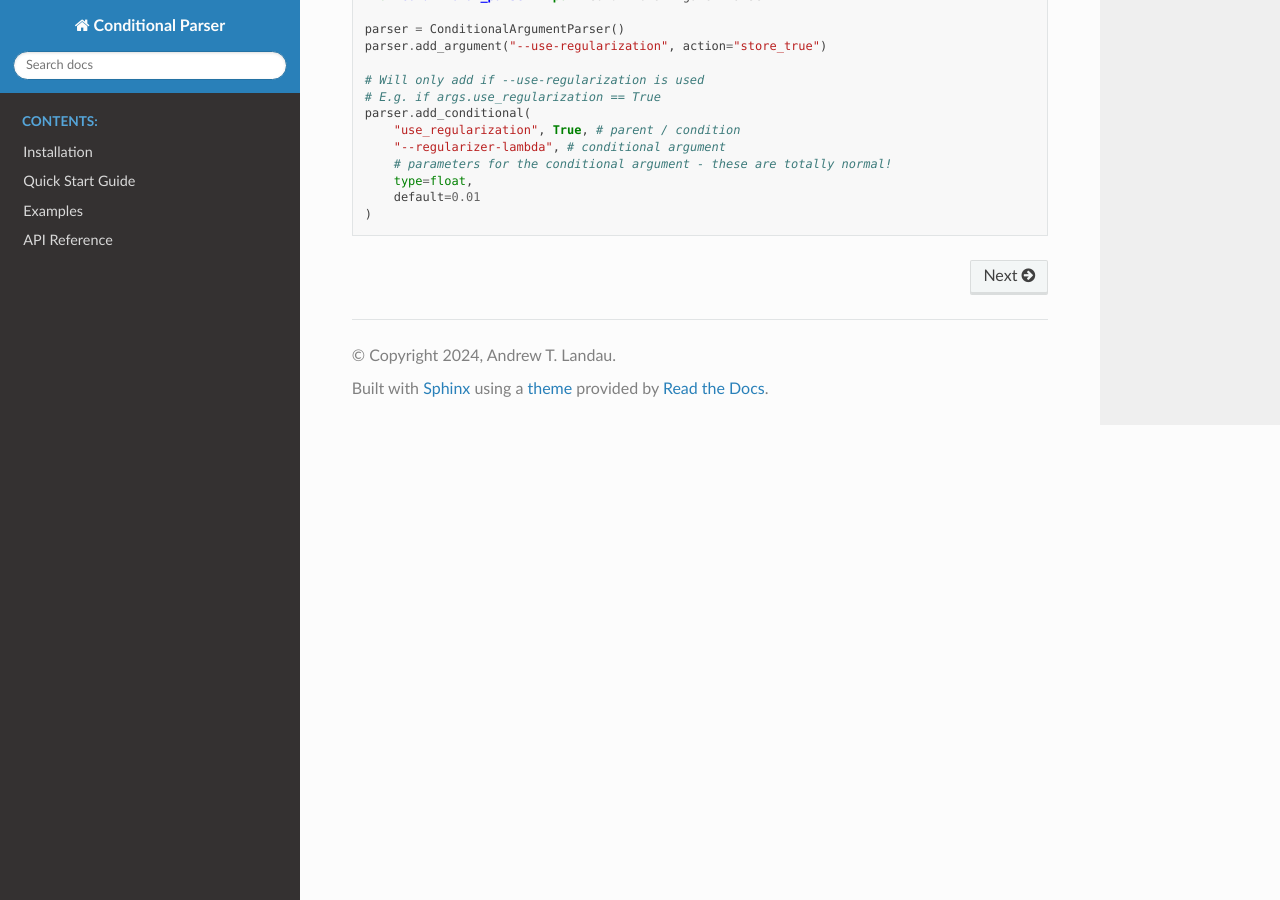
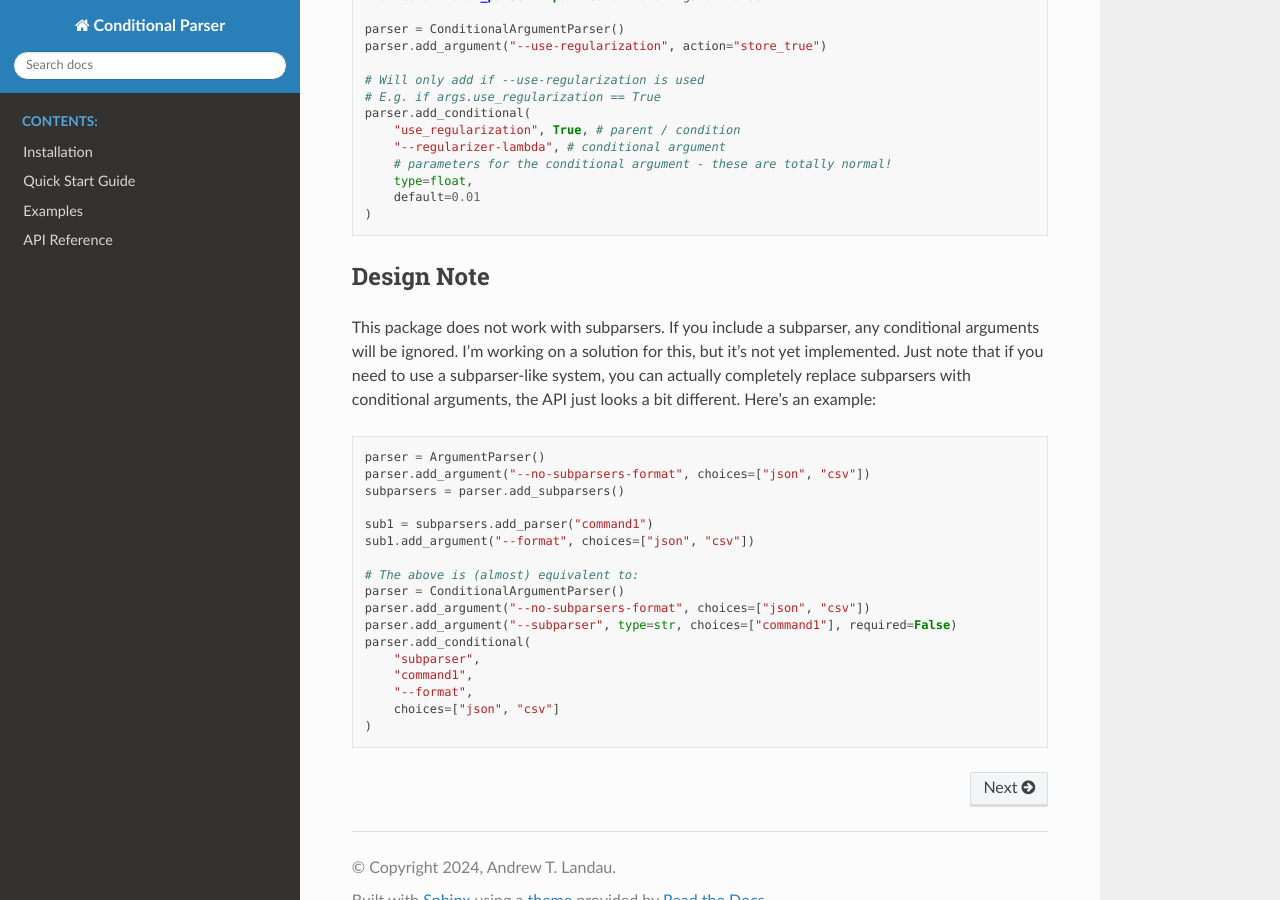
Before and after one commit to landoskape/conditional-parser, a Sphinx documentation site: the page built from docs/source/index.rst, in a window 1280 px wide and 900 px high, scrolled down 975 px. Built offline with Sphinx 7.4.7 and the Read the Docs theme 3.1.0, drawn with Linux system fonts in a browser that asks for light colours.

Commit message:
Add comment on subparsers

```diff
--- a/docs/source/index.rst
+++ b/docs/source/index.rst
@@ -45,3 +45,32 @@
         type=float,
         default=0.01
     )
+
+Design Note
+-----------
+
+This package does not work with subparsers. If you include a subparser, any conditional
+arguments will be ignored. I'm working on a solution for this, but it's not yet
+implemented. Just note that if you need to use a subparser-like system, you can actually
+completely replace subparsers with conditional arguments, the API just looks a bit
+different. Here's an example:
+
+.. code-block:: python
+
+    parser = ArgumentParser()
+    parser.add_argument("--no-subparsers-format", choices=["json", "csv"])
+    subparsers = parser.add_subparsers()
+
+    sub1 = subparsers.add_parser("command1")
+    sub1.add_argument("--format", choices=["json", "csv"])
+
+    # The above is (almost) equivalent to:
+    parser = ConditionalArgumentParser()
+    parser.add_argument("--no-subparsers-format", choices=["json", "csv"])
+    parser.add_argument("--subparser", type=str, choices=["command1"], required=False)
+    parser.add_conditional(
+        "subparser",
+        "command1",
+        "--format",
+        choices=["json", "csv"]
+    )
```
Also changed, not shown: CHANGELOG.md (+12 -0 lines).
